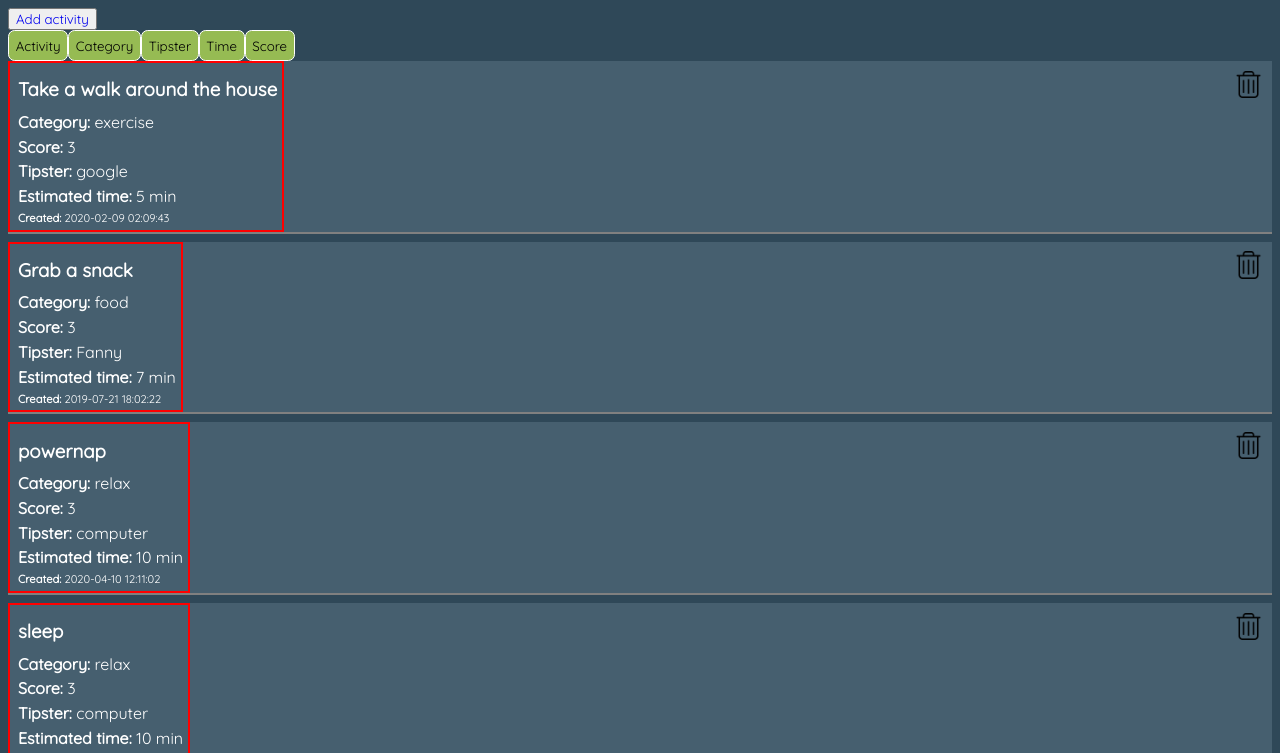
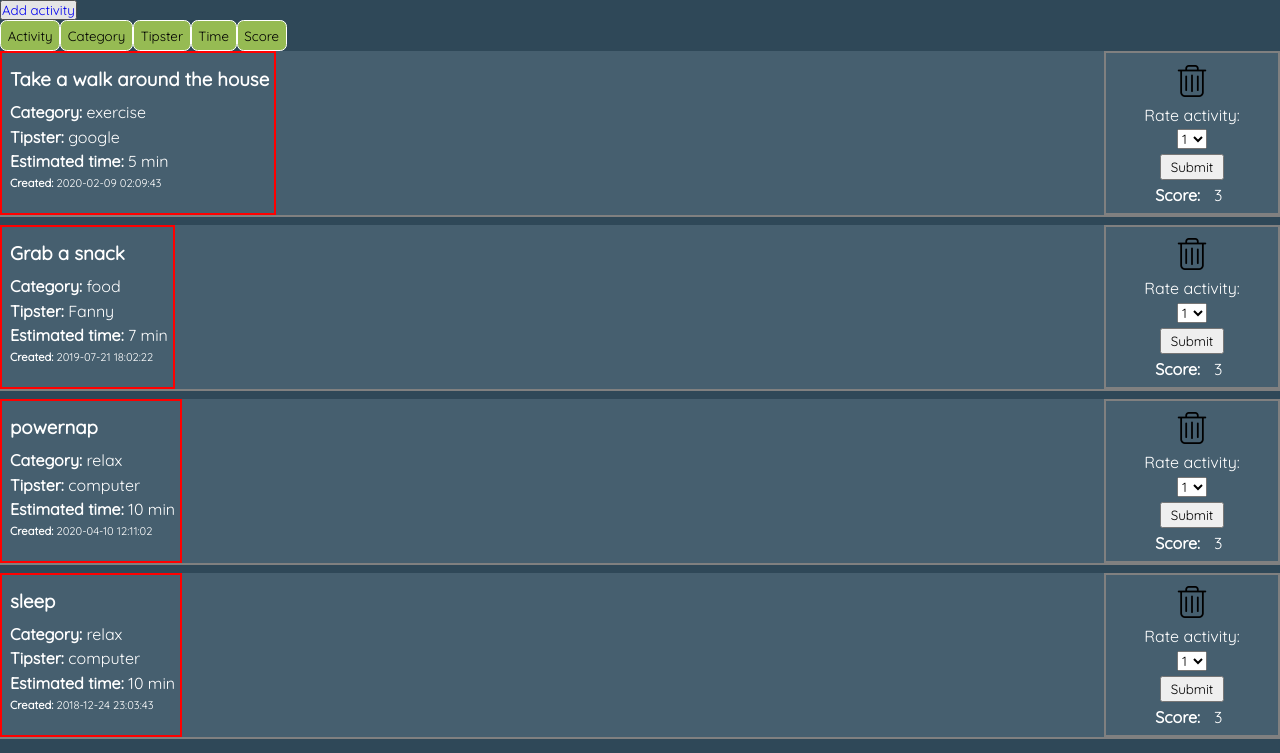
Before and after one commit to EmilHammarstrand/inl4-appendo, a Vue app: page / in a window 1280 px wide. Shown: the top 753 px of the page. Built offline with nearby package versions, Linux system fonts and the light colour scheme.

Commit message:
gjort aktiviteterna röstningsbara

```diff
--- a/src/App.vue
+++ b/src/App.vue
@@ -3,6 +3,7 @@
     <button><a href="#anchor">Add activity</a></button>
     <Home />
     <List @emitDelete="deleteItem($event)"
+    @rateActivity="rateActivity($event)"
     :activityList="activityList"/>
     <Form :activityList="activityList"/>
     <a id="anchor"></a>
@@ -62,7 +63,18 @@ export default {
     deleteItem(key){
        this.activityList = this.activityList.filter( item => item.activity != key)
 
+    },
+    rateActivity(keys){
+      this.activityList = this.activityList.filter((item) => {
+        if( item.activity == keys.key ){
+          item.score = keys.score;
+          return item;
+        } else{
+          return item;
+        }
+      });
     }
+
   }
 
 
@@ -70,10 +82,18 @@ export default {
 </script>
 
 <style>
+*{
+  margin: 0;
+  padding: 0;
+  box-sizing: border-box;
+}
 #app {
   font-family: Avenir, Helvetica, Arial, sans-serif;
   -webkit-font-smoothing: antialiased;
   -moz-osx-font-smoothing: grayscale;
+}
+button{
+  cursor: pointer;
 }
 
 a{
--- a/src/components/List.vue
+++ b/src/components/List.vue
@@ -13,14 +13,23 @@
             <div>
                 <h3>{{activity.activity}}</h3>
                 <p> <span>Category:</span>  {{activity.category}}</p>
-                <p> <span>Score: </span> {{activity.score}}</p>
                 <p> <span>Tipster:</span>  {{activity.tipster}}</p>
                 <p> <span>Estimated time:</span>  {{activity.estimatedTime}} min</p>
                 <p class="created"><span class="created">Created: </span>{{activity.date}}</p>
             </div>
 
-            <div>
+            <div class="optionDiv">
                 <img @click="emitDelete(activity.activity)" src="../assets/garbage.png" alt="delete" class="delete">
+                <label for="score">Rate activity: </label>
+                <select @change="updateUserScore" name="score" id="submitScore">
+                    <option value="1">1</option>
+                    <option value="2">2</option>
+                    <option value="3">3</option>
+                    <option value="4">4</option>
+                    <option value="5">5</option>
+                </select>
+                <button @click="rateActivity(activity.activity)">Submit</button>
+                <p class="score"> <span class="score">Score: </span> {{activity.score}}</p>
             </div>
         </div>
 
@@ -36,7 +45,8 @@ export default {
         categoryActive: false,
         tipsterActive: false,
         estimatedTimeActive: false,
-        scoreActive: false
+        scoreActive: false,
+        userScore: 3
 
     }),
     computed:{
@@ -55,7 +65,7 @@ export default {
         },
         scoreIsActive(){
             return this.scoreActive ? "activeClass" : "";
-        },//slut active :P :P :P
+        },
 
 
         sortList(){
@@ -170,6 +180,12 @@ export default {
         },
         emitDelete(key){
             this.$emit('emitDelete', key);
+        },
+        updateUserScore(){
+            this.userScore = event.target.value;
+        },
+        rateActivity(key){
+            this.$emit('rateActivity', {'score':this.userScore, 'key': key});
         }
 
     },
@@ -198,7 +214,7 @@ export default {
         border: 2px solid red;
     }
     div.activityCard div:last-child{
-        /* border: 2px solid grey; */
+        border: 2px solid grey;
     }
     span{
         font-weight: 600;
@@ -217,6 +233,33 @@ export default {
     span.created{
         font-size: .7rem;
     }
+    .optionDiv{
+        display: flex;
+        flex-direction: column;
+        width: 11rem;
+        padding: .2rem 2rem .2rem;
+        align-items: center;
+        justify-content: space-evenly;
+
+    }
+    p.score,
+    span.score{
+        padding-right: .6rem;
+    }
+    select{
+        margin-top: .3rem;
+    }
+    .optionDiv button{
+        width: 4rem;
+        padding: .2rem;
+        margin-top: .3rem;
+    }
+    img.delete{
+        object-fit: scale-down;
+        height: 3rem;
+        padding: .5rem;
+        cursor: pointer;
+    }
     .sortButtons > button{
         background-color:#96BB53;
         padding:0.5em;
@@ -224,11 +267,7 @@ export default {
         border-radius:0.5em;
 
     }
-    img.delete{
-        object-fit: scale-down;
-        height: 1.7rem;
-        padding: .6rem;
-    }
+
     .sortButtons > .activeClass{
         background-color: #EFC748;
     }
```
